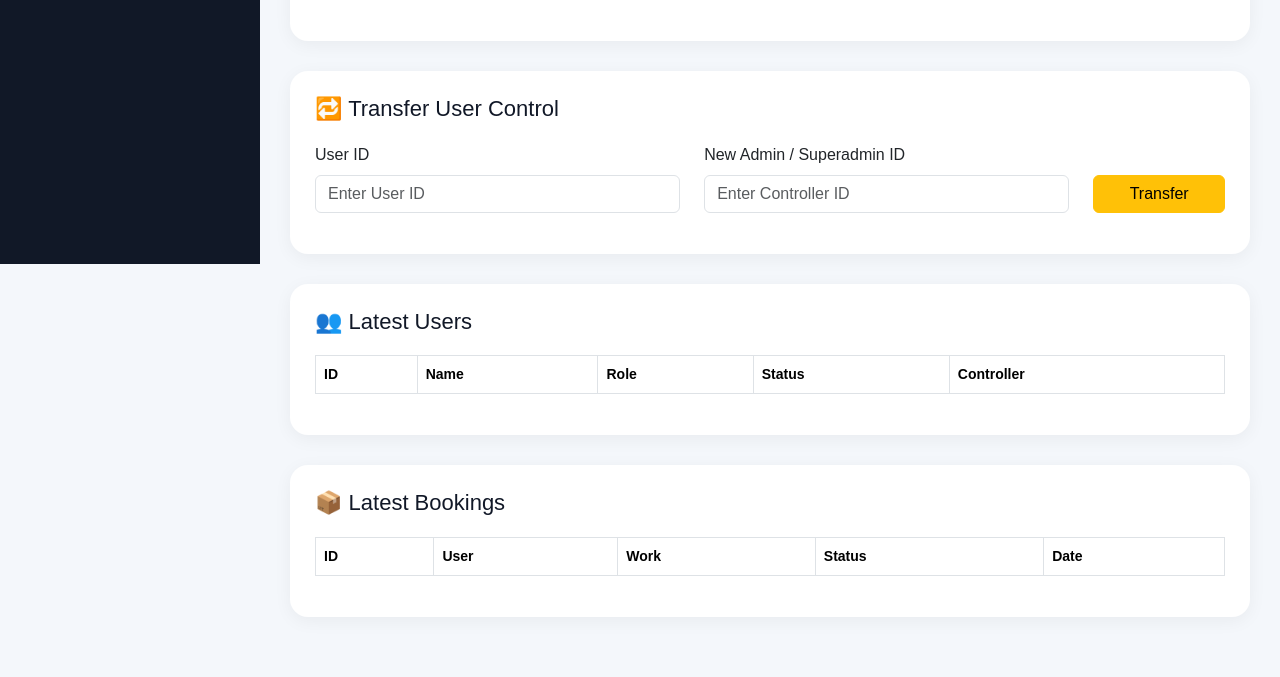
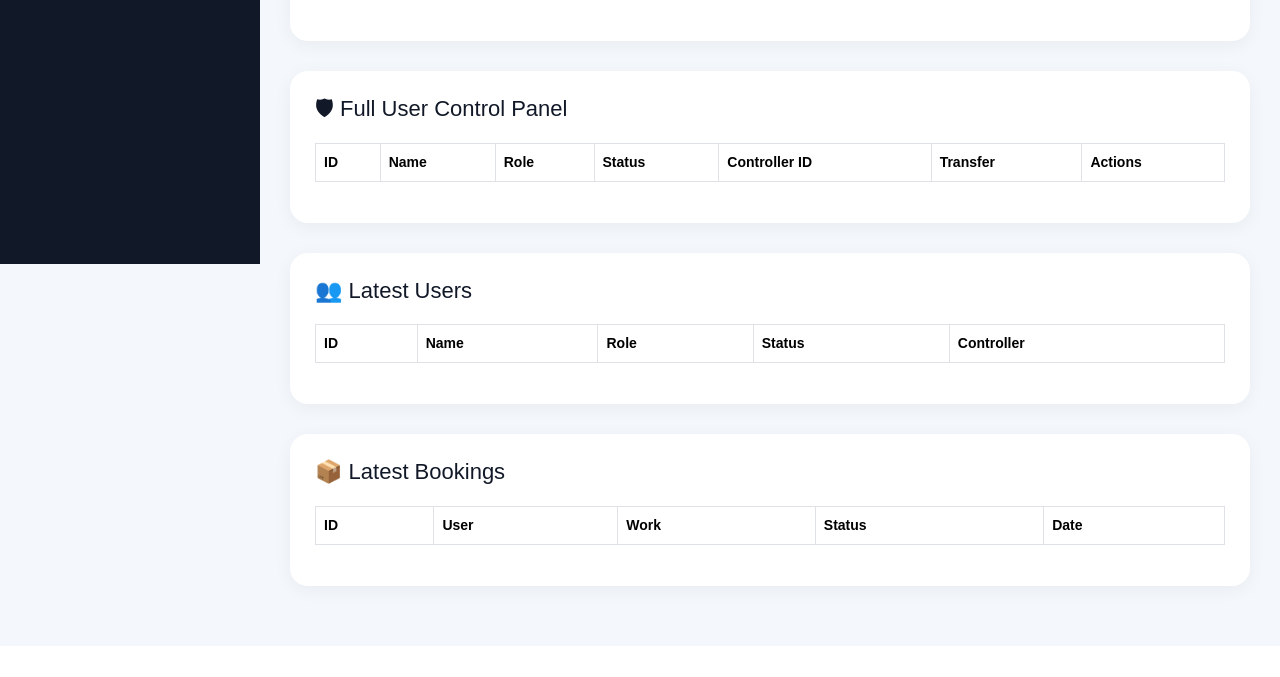
Before and after one commit to sujitfalia-blip/S.F-works-hub, a Flask app: page /owner/dashboard in a window 1280 px wide. Shown: the part 536-1213 px from the top of the page. After the commit the page ends 1135 px from the top, so only its background shows below. Run offline with Flask 3, Linux system fonts and the light colour scheme; a user stored in the database is signed in; tables that the repository leaves empty hold one stand-in row (values such as "Sample post"); lists and menus that the app fills with data are empty.

Commit message:
Update dashboard.html

```diff
--- a/templates/owner/dashboard.html
+++ b/templates/owner/dashboard.html
@@ -379,61 +379,209 @@
 
     </div>
 
-<!-- ================= USER TRANSFER ================= -->
+<!-- ================= FULL USER CONTROL PANEL ================= -->
 
 <div class="section">
 
-    <h3>🔁 Transfer User Control</h3>
+    <h3>🛡 Full User Control Panel</h3>
 
-    <form method="POST"
-          action="/owner/transfer">
+    <div class="table-responsive">
 
-        <div class="row">
+        <table class="table table-bordered align-middle">
 
-            <div class="col-md-5 mb-3">
+            <thead>
 
-                <label class="form-label">
-                    User ID
-                </label>
+                <tr>
 
-                <input type="number"
-                       name="user_id"
-                       class="form-control"
-                       placeholder="Enter User ID"
-                       required>
+                    <th>ID</th>
+                    <th>Name</th>
+                    <th>Role</th>
+                    <th>Status</th>
+                    <th>Controller ID</th>
+                    <th>Transfer</th>
+                    <th>Actions</th>
 
-            </div>
+                </tr>
+
+            </thead>
+
+            <tbody>
+
+                {% for user in latest_users %}
+
+                <tr>
+
+                    <td>
+                        {{ user.id }}
+                    </td>
+
+                    <td>
+                        {{ user.name }}
+                    </td>
+
+                    <td>
+
+                        {% if user.role == "superadmin" %}
+
+                            <span class="badge bg-danger">
+                                SUPERADMIN
+                            </span>
+
+                        {% elif user.role == "admin" %}
+
+                            <span class="badge bg-warning text-dark">
+                                ADMIN
+                            </span>
+
+                        {% else %}
+
+                            <span class="badge bg-primary">
+                                USER
+                            </span>
+
+                        {% endif %}
+
+                    </td>
+
+                    <td>
+
+                        {% if user.status == "active" %}
+
+                            <span class="badge bg-success">
+                                ACTIVE
+                            </span>
+
+                        {% elif user.status == "blocked" %}
+
+                            <span class="badge bg-danger">
+                                BLOCKED
+                            </span>
+
+                        {% else %}
+
+                            <span class="badge bg-secondary">
+                                {{ user.status }}
+                            </span>
+
+                        {% endif %}
+
+                    </td>
+
+                    <td>
+
+                        {{ user.controller_id or 'N/A' }}
+
+                    </td>
 
 
-            <div class="col-md-5 mb-3">
+                    <!-- ================= TRANSFER ================= -->
 
-                <label class="form-label">
-                    New Admin / Superadmin ID
-                </label>
+                    <td>
 
-                <input type="number"
-                       name="new_controller"
-                       class="form-control"
-                       placeholder="Enter Controller ID"
-                       required>
+                        <form method="POST"
+                              action="/owner/transfer">
 
-            </div>
+                            <input type="hidden"
+                                   name="user_id"
+                                   value="{{ user.id }}">
+
+                            <select name="new_controller"
+                                    class="form-select form-select-sm"
+                                    required>
+
+                                <option value="">
+                                    Select Controller
+                                </option>
+
+                                {% for admin in latest_users %}
+
+                                    {% if admin.role in ['admin','superadmin'] %}
+
+                                        <option value="{{ admin.id }}">
+
+                                            ID {{ admin.id }}
+                                            -
+                                            {{ admin.name }}
+                                            ({{ admin.role }})
+
+                                        </option>
+
+                                    {% endif %}
+
+                                {% endfor %}
+
+                            </select>
+
+                            <button type="submit"
+                                    class="btn btn-warning btn-sm mt-2 w-100">
+
+                                🔁 Transfer
+
+                            </button>
+
+                        </form>
+
+                    </td>
 
 
-            <div class="col-md-2 d-flex align-items-end mb-3">
+                    <!-- ================= ACTIONS ================= -->
 
-                <button type="submit"
-                        class="btn btn-warning w-100">
+                    <td>
 
-                    Transfer
+                        {% if user.status != "blocked" %}
 
-                </button>
+                        <form method="POST"
+                              action="/owner/block-user/{{ user.id }}"
+                              style="display:inline;">
 
-            </div>
+                            <button class="btn btn-danger btn-sm">
 
-        </div>
+                                🚫 Block
 
-    </form>
+                            </button>
+
+                        </form>
+
+                        {% else %}
+
+                        <form method="POST"
+                              action="/owner/unblock-user/{{ user.id }}"
+                              style="display:inline;">
+
+                            <button class="btn btn-success btn-sm">
+
+                                🔓 Unblock
+
+                            </button>
+
+                        </form>
+
+                        {% endif %}
+
+
+                        <form method="POST"
+                              action="/owner/delete-user/{{ user.id }}"
+                              style="display:inline;">
+
+                            <button class="btn btn-dark btn-sm">
+
+                                🗑 Delete
+
+                            </button>
+
+                        </form>
+
+                    </td>
+
+                </tr>
+
+                {% endfor %}
+
+            </tbody>
+
+        </table>
+
+    </div>
 
 </div>
     <!-- ================= USERS ================= -->
```
